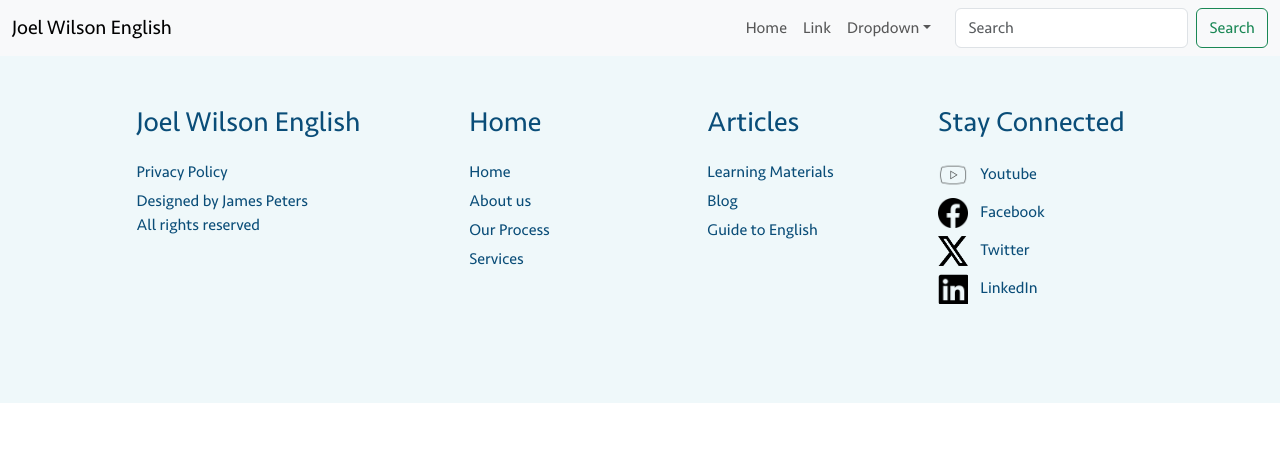
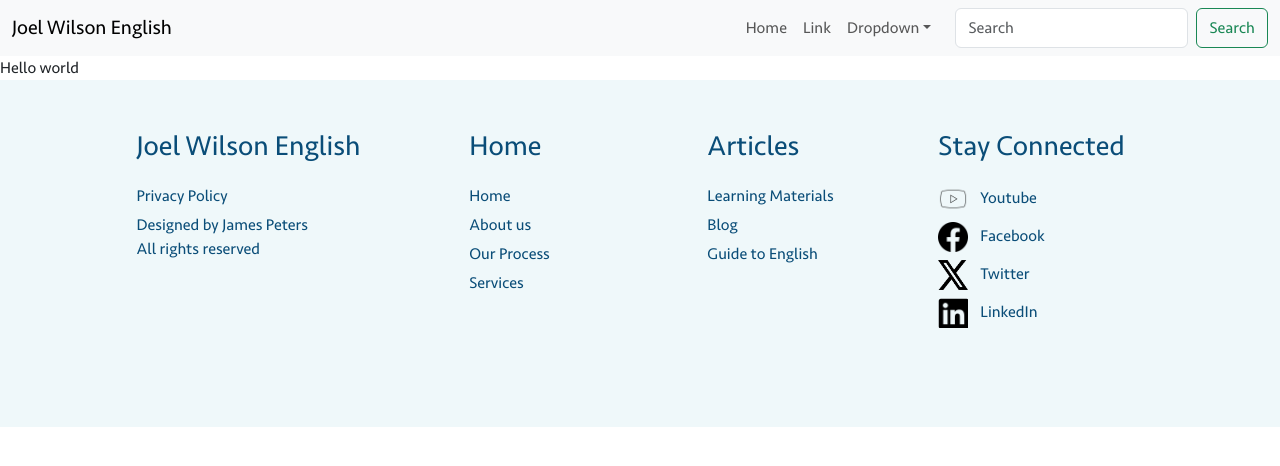
Before and after one commit to jimmybombimmy/joel-wilson-english, a React (Vite) app: page /secret-article-test-page in a window 1280 px wide. Shown: the top 466 px of the page. Built offline with nearby package versions, Linux system fonts and the light colour scheme.

Commit message:
create article test page

```diff
--- a/src/components/App.jsx
+++ b/src/components/App.jsx
@@ -3,6 +3,7 @@ import { Routes, Route, Navigate } from "react-router-dom";
 import Navbar from './Navbar/Navbar.jsx'
 import Home from './home/Home.jsx';
 import Footer from './Footer/Footer.jsx';
+import ArticleTest from './ArticleTest/ArticleTest.jsx';
 
 function App() {
 
@@ -11,6 +12,7 @@ function App() {
     <Navbar expand="lg"/>
     <Routes>
       <Route path="/" element={<Home />}></Route>
+      <Route path="/secret-article-test-page" element={<ArticleTest />}></Route>
     </Routes>
     <Footer />
     </>
--- /dev/null
+++ b/src/components/ArticleTest/ArticleTest.jsx
@@ -0,0 +1,5 @@
+export default function ArticleTest() {
+  return (
+    <div>Hello world</div>
+  )
+}
```
